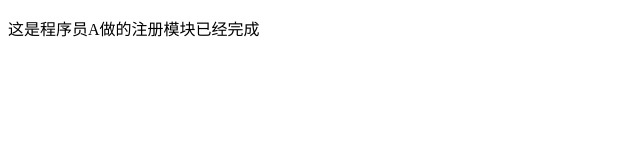
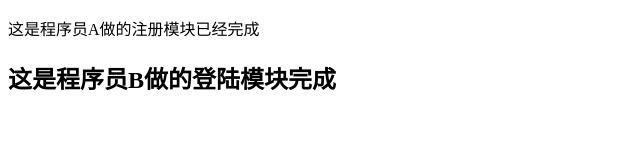
Before and after one commit to wangsk69/PM, a plain HTML site: page index.html in a window 1280 px wide. Shown: the whole page, without its empty margins (0-640 px from the left). Drawn offline with Linux system fonts and the light colour scheme.

Commit message:
程序员B的登陆模块完成

```diff
--- a/index.html
+++ b/index.html
@@ -6,5 +6,6 @@
 </head>
 <body>
 <p>这是程序员A做的注册模块已经完成</p>
+<h2>这是程序员B做的登陆模块完成</h2>
 </body>
 </html>
```
